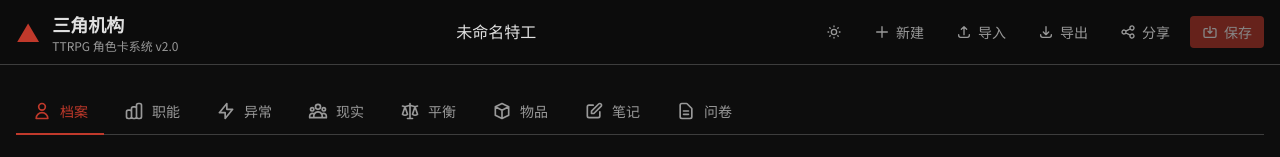
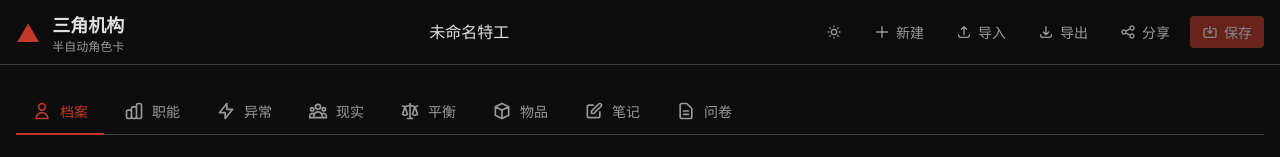
Before and after one commit to shakugannosaints/AgencyCharacterSheet, a React (Vite) app: page / in a window 1280 px wide. Shown: the top 157 px of the page. Built offline with nearby package versions, Linux system fonts and the light colour scheme.

Commit message:
fix: 修改了文本

```diff
--- a/src/components/layout/Header.tsx
+++ b/src/components/layout/Header.tsx
@@ -111,7 +111,7 @@ export const Header: React.FC = () => {
               <span className="text-2xl text-signal-red">▲</span>
               <div>
                 <h1 className="text-lg font-bold text-theme-text">三角机构</h1>
-                <p className="text-xs text-theme-text-muted hidden sm:block">TTRPG 角色卡系统 v2.0</p>
+                <p className="text-xs text-theme-text-muted hidden sm:block">半自动角色卡</p>
               </div>
             </div>
 
```
